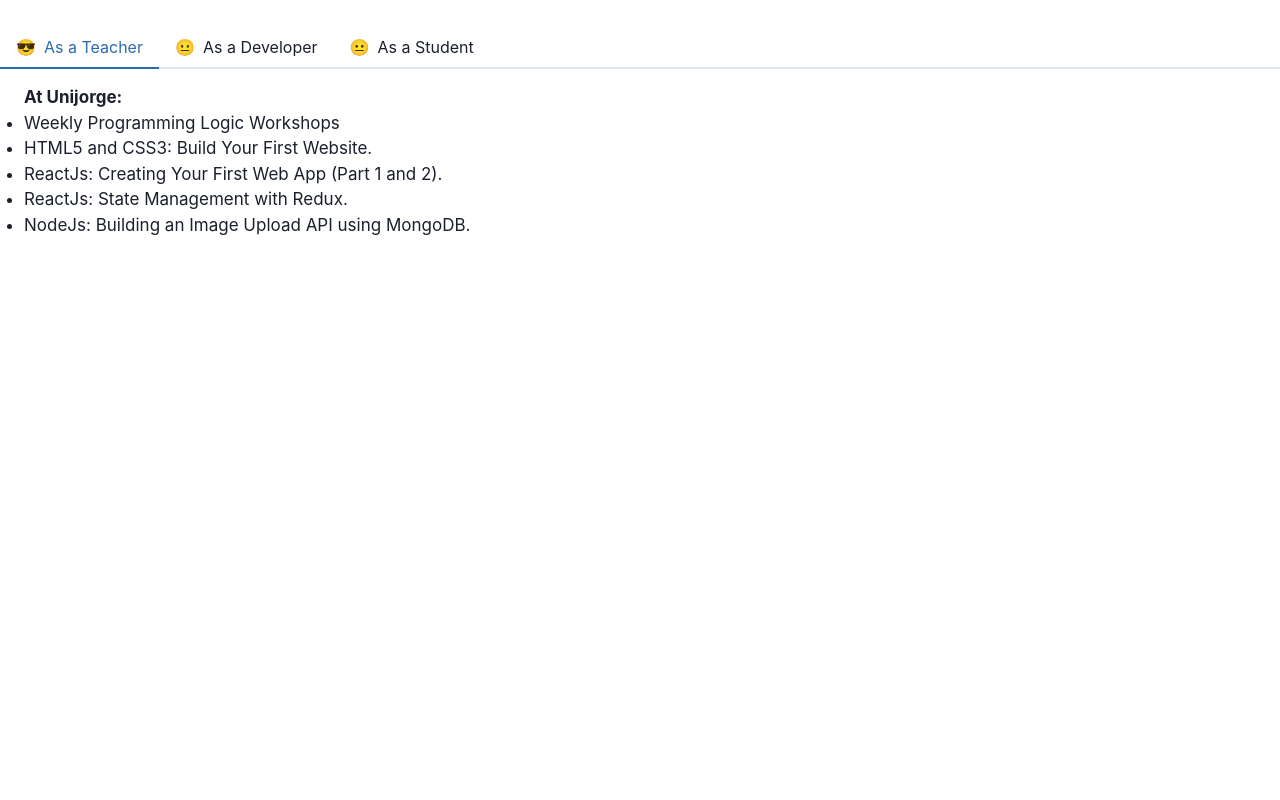
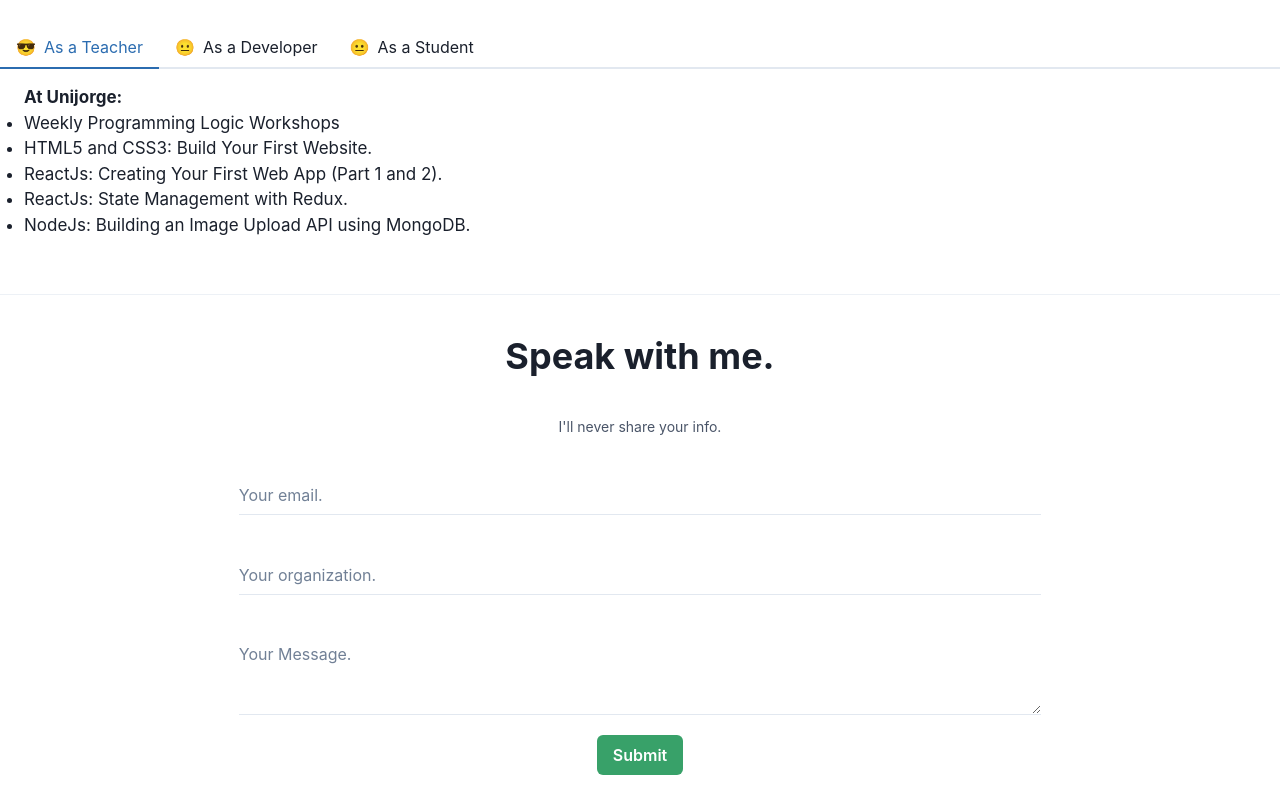
Before and after one commit to marcelldac/portfolio_v3, a React (Vite) app: page / in a window 1280 px wide. Shown: the part 393-1193 px from the top of the page. Before the commit the page ends 800 px from the top, so only its background shows below. Built offline with nearby package versions, Linux system fonts and the light colour scheme.

Commit message:
feat(Home): add Form

```diff
--- a/src/pages/Home.jsx
+++ b/src/pages/Home.jsx
@@ -7,6 +7,7 @@
 } from "@chakra-ui/react";
 
 import CustomTabs from '../components/CustomTabs';
+import Form from '../components/Form';
 
 const Title = ({ children }) => {
   return <Text fontSize='30' color='gray.700' m={10}>{children}</Text>
@@ -49,7 +50,10 @@
       </Flex>
       <Divider my={10} />
       <CustomTabs />
+      <Divider my={10} />
+      <Flex justifyContent='center' textAlign='center'>
+        <Form />
+      </Flex>
     </Box>
-
   )
 }
```
